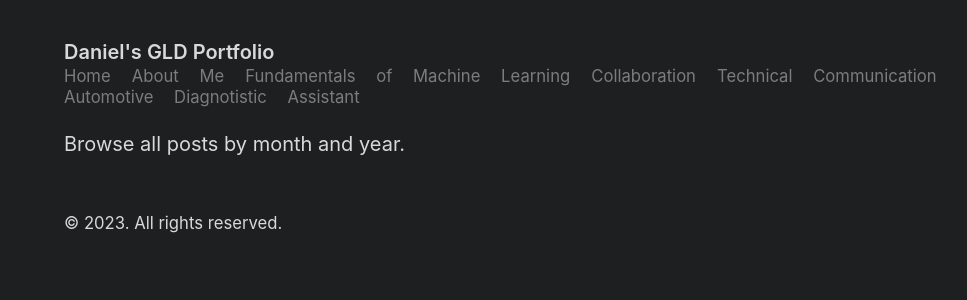
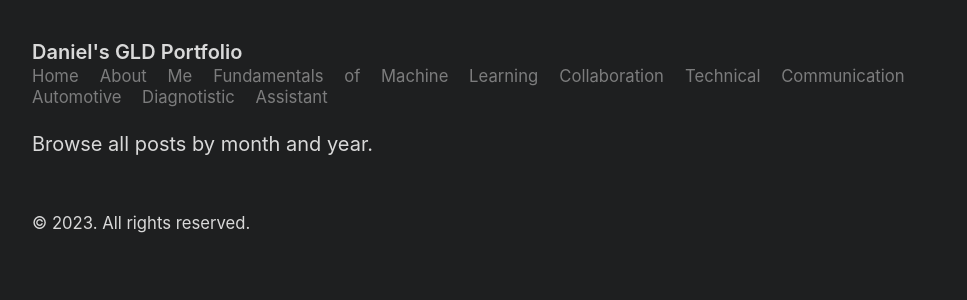
Before and after one commit to dagleaves/gld-portfolio, a Jekyll site: the page built from index.md, in a window 1280 px wide. Shown: the top 300 px of the page, without its empty margins (120-1087 px from the left). Built offline with Jekyll 4.4.1, drawn with Linux system fonts in a browser that asks for light colours.

Commit message:
Increase content width

```diff
--- a/_sass/_layout.scss
+++ b/_sass/_layout.scss
@@ -3,7 +3,7 @@
 // Styles for managing the structural hierarchy of the site.
 
 .container {
-  max-width: 60rem;
+  max-width: 80%;
   padding-left: var(--spacer-2);
   padding-right: var(--spacer-2);
   margin-left:  auto;
```
